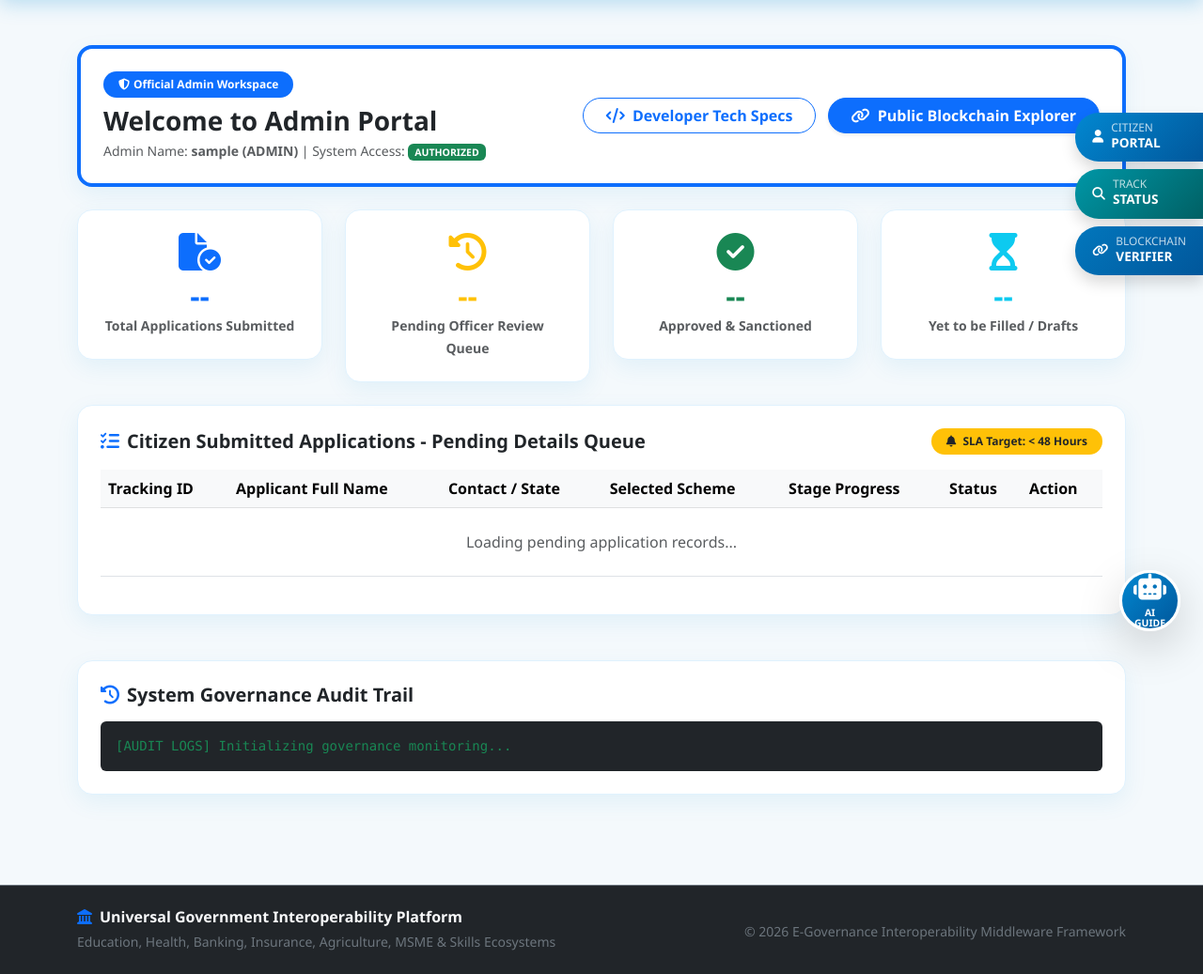
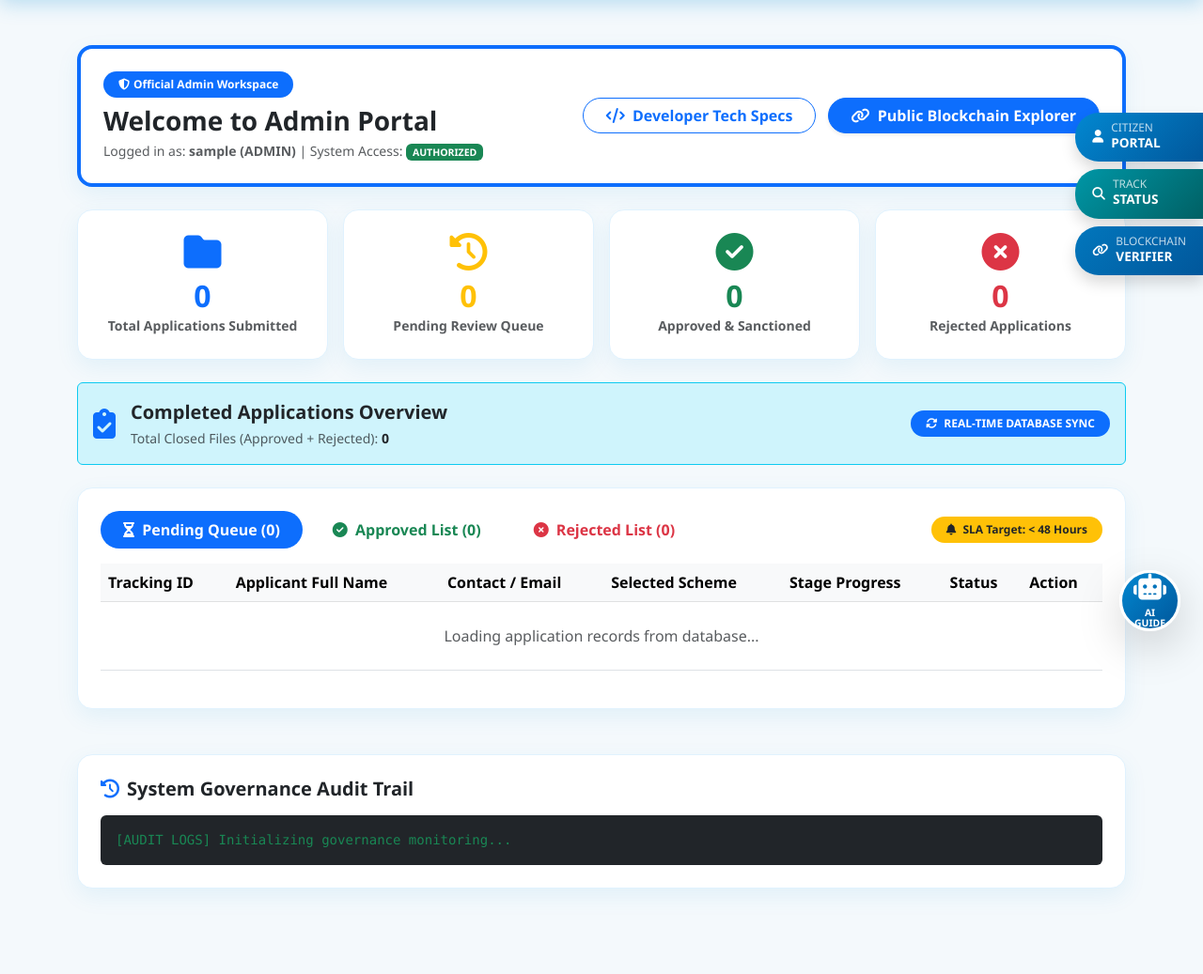
Before and after one commit to mepellireeta-wq/interoperability-framework, a Flask app: template templates/admin.html in a window 1280 px wide. Shown: the part 104-1141 px from the top of the page at 94% size. Run offline with Flask 3, Linux system fonts and the light colour scheme; the template is opened without the code that fills it: most values are stand-ins (such as "Sample title", 1, 10 or a date in 2020).

Commit message:
Removed hardcoded default Rahul names, auto-populated forms from logged-in user session, updated Admin Portal with real-time dynamic counters (Total, Pending, Approved, Rejected, Completed) and tabs, and added Data Contract Schema explanation box in Developer page

```diff
--- a/database/db_init.py
+++ b/database/db_init.py
@@ -45,20 +45,20 @@ def init_db():
                 email='citizen@example.com',
                 password_hash=generate_password_hash('Citizen@123'),
                 role='CITIZEN',
-                full_name='Rahul Kumar',
+                full_name='Citizen Demo User',
                 phone='9123456789'
             )
 
             db.session.add_all([admin_user, officer_user, citizen_user])
             db.session.commit()
 
-            # Create Beneficiary Master Data (MDM) profile for Rahul
+            # Create Beneficiary Master Data (MDM) profile
             state_hash = hashlib.sha256('NAT-ID-9988'.encode()).hexdigest()
             mdm_profile = BeneficiaryMDM(
                 user_id=citizen_user.id,
                 state_id_hash=state_hash,
                 master_profile_json=json.dumps({
-                    'full_name': 'Rahul Kumar',
+                    'full_name': 'Citizen Demo User',
                     'dob': '1998-05-14',
                     'district': 'Central Zone',
                     'state': 'National Jurisdiction',
--- a/routes/admin.py
+++ b/routes/admin.py
@@ -18,7 +18,7 @@ def admin_portal_page():
 
 @admin_bp.route('/api/v1/admin/pending-applications', methods=['GET'])
 def get_pending_applications_details():
-    """API - Retrieve detailed citizen applications queue & pending metrics for Admin Portal"""
+    """API - Retrieve detailed citizen applications queue & dynamic real-time metrics for Admin Portal"""
     user_role = session.get('role')
     if not user_role or user_role not in ['ADMIN', 'OFFICER']:
         return jsonify({'error': 'Unauthorized admin access'}), 403
@@ -28,12 +28,16 @@ def get_pending_applications_details():
     total_submitted = len(all_apps)
     pending_review = sum(1 for a in all_apps if a.status in ['SUBMITTED', 'IN_WORKFLOW'])
     approved = sum(1 for a in all_apps if a.status == 'APPROVED')
-    yet_to_fill = 14 # Simulated active citizen draft forms in progress
+    rejected = sum(1 for a in all_apps if a.status == 'REJECTED')
+    completed = approved + rejected
 
-    app_list = []
+    pending_list = []
+    approved_list = []
+    rejected_list = []
+
     for a in all_apps:
         applicant = User.query.get(a.applicant_id)
-        app_list.append({
+        app_data = {
             'id': a.id,
             'tracking_id': a.tracking_id,
             'service_code': a.service_code,
@@ -45,16 +49,27 @@ def get_pending_applications_details():
             'applicant_name': applicant.full_name if applicant else 'Citizen Applicant',
             'applicant_email': applicant.email if applicant else 'n/a',
             'state': applicant.phone if (applicant and applicant.phone) else 'Andhra Pradesh'
-        })
+        }
+
+        if a.status in ['SUBMITTED', 'IN_WORKFLOW']:
+            pending_list.append(app_data)
+        elif a.status == 'APPROVED':
+            approved_list.append(app_data)
+        elif a.status == 'REJECTED':
+            rejected_list.append(app_data)
 
     return jsonify({
         'metrics': {
             'total_submitted': total_submitted,
             'pending_review': pending_review,
             'approved': approved,
-            'yet_to_fill': yet_to_fill
+            'rejected': rejected,
+            'completed': completed
         },
-        'applications': app_list
+        'applications': pending_list, # default pending queue
+        'pending_applications': pending_list,
+        'approved_applications': approved_list,
+        'rejected_applications': rejected_list
     }), 200
 
 @admin_bp.route('/api/v1/admin/stats', methods=['GET'])
@@ -64,6 +79,7 @@ def get_admin_stats():
     approved = Application.query.filter_by(status='APPROVED').count()
     in_workflow = Application.query.filter(Application.status.in_(['SUBMITTED', 'IN_WORKFLOW'])).count()
     rejected = Application.query.filter_by(status='REJECTED').count()
+    completed = approved + rejected
 
     sla_rate = 94.8 if total_apps > 0 else 100.0
 
@@ -72,6 +88,7 @@ def get_admin_stats():
         'approved_sanctioned': approved,
         'in_workflow_pending': in_workflow,
         'rejected': rejected,
+        'completed': completed,
         'sla_compliance_rate': f"{sla_rate}%",
         'average_processing_hours': '18.4 Hours'
     }), 200
--- a/templates/admin.html
+++ b/templates/admin.html
@@ -1,6 +1,6 @@
 {% extends "base.html" %}
 
-{% block title %}Admin Portal - Official Governance & Review Dashboard{% endblock %}
+{% block title %}Admin Portal - Real-Time Application Review & SLA Analytics{% endblock %}
 
 {% block content %}
 <div class="container py-5">
@@ -10,7 +10,7 @@
             <div>
                 <span class="badge bg-primary rounded-pill px-3 py-2 mb-2"><i class="fa-solid fa-shield-halved me-1"></i>Official Admin Workspace</span>
                 <h3 class="fw-bold text-dark mb-1">Welcome to Admin Portal</h3>
-                <p class="text-muted small mb-0">Admin Name: <strong>{{ username }} (ADMIN)</strong> | System Access: <span class="badge bg-success">AUTHORIZED</span></p>
+                <p class="text-muted small mb-0">Logged in as: <strong>{{ username }} (ADMIN)</strong> | System Access: <span class="badge bg-success">AUTHORIZED</span></p>
             </div>
             <div>
                 <a href="/developer-tech" class="btn btn-outline-primary rounded-pill px-4 fw-bold me-2">
@@ -23,42 +23,70 @@
         </div>
     </div>
 
-    <!-- Executive Metrics & Pending Counter Cards -->
-    <div class="row g-4 mb-4" id="adminMetricsRow">
+    <!-- Real-Time Metrics Row (Dynamic Counts) -->
+    <div class="row g-3 mb-4" id="adminMetricsRow">
         <div class="col-md-3">
-            <div class="glass-card p-4 text-center">
-                <i class="fa-solid fa-file-circle-check text-primary fs-1 mb-2"></i>
-                <h2 class="fw-bold mb-0 text-primary" id="metricTotal">--</h2>
+            <div class="glass-card p-4 text-center h-100">
+                <i class="fa-solid fa-folder text-primary fs-1 mb-2"></i>
+                <h2 class="fw-bold mb-0 text-primary" id="metricTotal">0</h2>
                 <small class="text-muted fw-bold">Total Applications Submitted</small>
             </div>
         </div>
         <div class="col-md-3">
-            <div class="glass-card p-4 text-center">
+            <div class="glass-card p-4 text-center h-100">
                 <i class="fa-solid fa-clock-rotate-left text-warning fs-1 mb-2"></i>
-                <h2 class="fw-bold mb-0 text-warning" id="metricPending">--</h2>
-                <small class="text-muted fw-bold">Pending Officer Review Queue</small>
+                <h2 class="fw-bold mb-0 text-warning" id="metricPending">0</h2>
+                <small class="text-muted fw-bold">Pending Review Queue</small>
             </div>
         </div>
         <div class="col-md-3">
-            <div class="glass-card p-4 text-center">
+            <div class="glass-card p-4 text-center h-100">
                 <i class="fa-solid fa-circle-check text-success fs-1 mb-2"></i>
-                <h2 class="fw-bold mb-0 text-success" id="metricApproved">--</h2>
+                <h2 class="fw-bold mb-0 text-success" id="metricApproved">0</h2>
                 <small class="text-muted fw-bold">Approved & Sanctioned</small>
             </div>
         </div>
         <div class="col-md-3">
-            <div class="glass-card p-4 text-center">
-                <i class="fa-solid fa-hourglass-start text-info fs-1 mb-2"></i>
-                <h2 class="fw-bold mb-0 text-info" id="metricYetToFill">--</h2>
-                <small class="text-muted fw-bold">Yet to be Filled / Drafts</small>
+            <div class="glass-card p-4 text-center h-100">
+                <i class="fa-solid fa-circle-xmark text-danger fs-1 mb-2"></i>
+                <h2 class="fw-bold mb-0 text-danger" id="metricRejected">0</h2>
+                <small class="text-muted fw-bold">Rejected Applications</small>
             </div>
         </div>
     </div>
 
-    <!-- Citizen Submitted Pending Applications Table -->
+    <!-- Completed Applications Overview Summary Badge -->
+    <div class="alert alert-info border-info d-flex align-items-center justify-content-between flex-wrap gap-2 mb-4">
+        <div class="d-flex align-items-center">
+            <i class="fa-solid fa-clipboard-check fs-2 text-primary me-3"></i>
+            <div>
+                <strong class="d-block text-dark fs-5">Completed Applications Overview</strong>
+                <small class="text-muted">Total Closed Files (Approved + Rejected): <strong id="metricCompleted" class="text-dark">0</strong></small>
+            </div>
+        </div>
+        <span class="badge bg-primary px-3 py-2 rounded-pill fs-7"><i class="fa-solid fa-rotate me-1"></i> REAL-TIME DATABASE SYNC</span>
+    </div>
+
+    <!-- Application Queue Tabbed Section -->
     <div class="glass-card p-4 mb-5">
         <div class="d-flex justify-content-between align-items-center mb-3 flex-wrap gap-2">
-            <h5 class="fw-bold text-dark mb-0"><i class="fa-solid fa-list-check text-primary me-2"></i>Citizen Submitted Applications - Pending Details Queue</h5>
+            <ul class="nav nav-pills gap-2" id="queueTabs" role="tablist">
+                <li class="nav-item">
+                    <button class="nav-link active fw-bold rounded-pill px-4" id="tabPending" onclick="switchQueueTab('pending')">
+                        <i class="fa-solid fa-hourglass-half me-1"></i> Pending Queue (<span id="tabCountPending">0</span>)
+                    </button>
+                </li>
+                <li class="nav-item">
+                    <button class="nav-link fw-bold rounded-pill px-4 text-success" id="tabApproved" onclick="switchQueueTab('approved')">
+                        <i class="fa-solid fa-circle-check me-1"></i> Approved List (<span id="tabCountApproved">0</span>)
+                    </button>
+                </li>
+                <li class="nav-item">
+                    <button class="nav-link fw-bold rounded-pill px-4 text-danger" id="tabRejected" onclick="switchQueueTab('rejected')">
+                        <i class="fa-solid fa-circle-xmark me-1"></i> Rejected List (<span id="tabCountRejected">0</span>)
+                    </button>
+                </li>
+            </ul>
             <span class="badge bg-warning text-dark px-3 py-2 rounded-pill"><i class="fa-solid fa-bell me-1"></i> SLA Target: &lt; 48 Hours</span>
         </div>
 
@@ -68,23 +96,23 @@
                     <tr>
                         <th>Tracking ID</th>
                         <th>Applicant Full Name</th>
-                        <th>Contact / State</th>
+                        <th>Contact / Email</th>
                         <th>Selected Scheme</th>
                         <th>Stage Progress</th>
                         <th>Status</th>
                         <th>Action</th>
                     </tr>
                 </thead>
-                <tbody id="adminPendingTableBody">
+                <tbody id="adminQueueTableBody">
                     <tr>
-                        <td colspan="7" class="text-center py-4 text-muted">Loading pending application records...</td>
+                        <td colspan="7" class="text-center py-4 text-muted">Loading application records from database...</td>
                     </tr>
                 </tbody>
             </table>
         </div>
     </div>
 
-    <!-- Governance Audit Logs -->
+    <!-- Governance Audit Trail -->
     <div class="glass-card p-4">
         <h5 class="fw-bold text-dark mb-3"><i class="fa-solid fa-history text-primary me-2"></i>System Governance Audit Trail</h5>
         <div id="adminAuditLogContainer" class="bg-dark text-success p-3 rounded font-monospace small overflow-auto" style="max-height: 250px;">
@@ -96,6 +124,9 @@
 
 {% block scripts %}
 <script>
+let globalAdminData = { pending: [], approved: [], rejected: [] };
+let currentTab = 'pending';
+
 document.addEventListener('DOMContentLoaded', function() {
     loadAdminDashboardData();
 });
@@ -106,40 +137,22 @@ async function loadAdminDashboardData() {
         const data = await res.json();
 
         if (res.ok) {
+            // Update Metric Counters in Real-Time
             document.getElementById('metricTotal').innerText = data.metrics.total_submitted;
             document.getElementById('metricPending').innerText = data.metrics.pending_review;
             document.getElementById('metricApproved').innerText = data.metrics.approved;
-            document.getElementById('metricYetToFill').innerText = data.metrics.yet_to_fill;
+            document.getElementById('metricRejected').innerText = data.metrics.rejected;
+            document.getElementById('metricCompleted').innerText = data.metrics.completed;
 
-            const tbody = document.getElementById('adminPendingTableBody');
-            tbody.innerHTML = '';
+            document.getElementById('tabCountPending').innerText = data.metrics.pending_review;
+            document.getElementById('tabCountApproved').innerText = data.metrics.approved;
+            document.getElementById('tabCountRejected').innerText = data.metrics.rejected;
 
-            if (data.applications.length > 0) {
-                data.applications.forEach(app => {
-                    const badgeClass = app.status === 'APPROVED' ? 'bg-success' : (app.status === 'REJECTED' ? 'bg-danger' : 'bg-warning text-dark');
+            globalAdminData.pending = data.pending_applications || [];
+            globalAdminData.approved = data.approved_applications || [];
+            globalAdminData.rejected = data.rejected_applications || [];
 
-                    tbody.innerHTML += `
-                        <tr>
-                            <td class="fw-bold text-primary font-monospace">${app.tracking_id}</td>
-                            <td class="fw-bold">${app.applicant_name}</td>
-                            <td><small class="d-block">${app.applicant_email}</small><span class="badge bg-secondary fs-8">${app.state}</span></td>
-                            <td><small class="fw-semibold">${app.service_title}</small></td>
-                            <td>Stage ${app.current_stage} of ${app.total_stages}</td>
-                            <td><span class="badge ${badgeClass}">${app.status}</span></td>
-                            <td>
-                                <button class="btn btn-sm btn-success rounded-pill fw-bold px-3 me-1" onclick="advanceApp('${app.id}', 'APPROVE')">
-                                    Approve <i class="fa-solid fa-check"></i>
-                                </button>
-                                <button class="btn btn-sm btn-outline-danger rounded-pill fw-bold px-2" onclick="advanceApp('${app.id}', 'REJECT')">
-                                    Reject
-                                </button>
-                            </td>
-                        </tr>
-                    `;
-                });
-            } else {
-                tbody.innerHTML = `<tr><td colspan="7" class="text-center py-4 text-muted">No pending applications in queue</td></tr>`;
-            }
+            renderTableData(currentTab);
 
             // Load audit logs
             const auditRes = await fetch('/api/v1/admin/audit-logs');
@@ -157,6 +170,58 @@ async function loadAdminDashboardData() {
     }
 }
 
+function switchQueueTab(tabName) {
+    currentTab = tabName;
+    document.querySelectorAll('#queueTabs .nav-link').forEach(el => el.classList.remove('active'));
+
+    if (tabName === 'pending') document.getElementById('tabPending').classList.add('active');
+    if (tabName === 'approved') document.getElementById('tabApproved').classList.add('active');
+    if (tabName === 'rejected') document.getElementById('tabRejected').classList.add('active');
+
+    renderTableData(tabName);
+}
+
+function renderTableData(tabName) {
+    const tbody = document.getElementById('adminQueueTableBody');
+    tbody.innerHTML = '';
+
+    const list = globalAdminData[tabName] || [];
+
+    if (list.length > 0) {
+        list.forEach(app => {
+            const badgeClass = app.status === 'APPROVED' ? 'bg-success' : (app.status === 'REJECTED' ? 'bg-danger' : 'bg-warning text-dark');
+
+            let actionButtons = '';
+            if (app.status !== 'APPROVED' && app.status !== 'REJECTED') {
+                actionButtons = `
+                    <button class="btn btn-sm btn-success rounded-pill fw-bold px-3 me-1" onclick="advanceApp('${app.id}', 'APPROVE')">
+                        Approve <i class="fa-solid fa-check"></i>
+                    </button>
+                    <button class="btn btn-sm btn-outline-danger rounded-pill fw-bold px-2" onclick="advanceApp('${app.id}', 'REJECT')">
+                        Reject
+                    </button>
+                `;
+            } else {
+                actionButtons = `<span class="badge bg-secondary">CLOSED FILE</span>`;
+            }
+
+            tbody.innerHTML += `
+                <tr>
+                    <td class="fw-bold text-primary font-monospace">${app.tracking_id}</td>
+                    <td class="fw-bold">${app.applicant_name}</td>
+                    <td><small class="d-block">${app.applicant_email}</small></td>
+                    <td><small class="fw-semibold">${app.service_title}</small></td>
+                    <td>Stage ${app.current_stage} of ${app.total_stages}</td>
+                    <td><span class="badge ${badgeClass}">${app.status}</span></td>
+                    <td>${actionButtons}</td>
+                </tr>
+            `;
+        });
+    } else {
+        tbody.innerHTML = `<tr><td colspan="7" class="text-center py-4 text-muted">No applications found in ${tabName} queue</td></tr>`;
+    }
+}
+
 async function advanceApp(appId, decision) {
     try {
         const res = await fetch('/api/v1/workflows/advance', {
@@ -165,7 +230,7 @@ async function advanceApp(appId, decision) {
             body: JSON.stringify({ application_id: appId, decision: decision, remarks: `Officer Decision: ${decision}` })
         });
         if (res.ok) {
-            alert(`Application ${decision} successfully!`);
+            alert(`Application ${decision} recorded successfully! Counts updated in real time.`);
             loadAdminDashboardData();
         } else {
             alert("Error updating application status");
```
Also changed, not shown: templates/apply.html (+5 -5 lines), templates/developer.html (+23 -9 lines).
